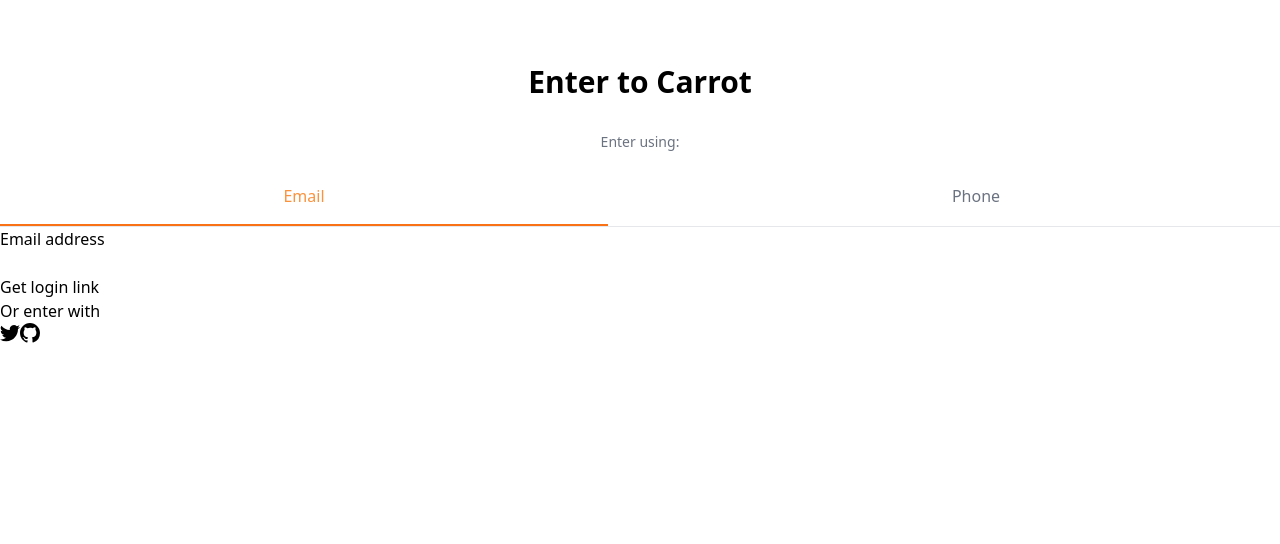
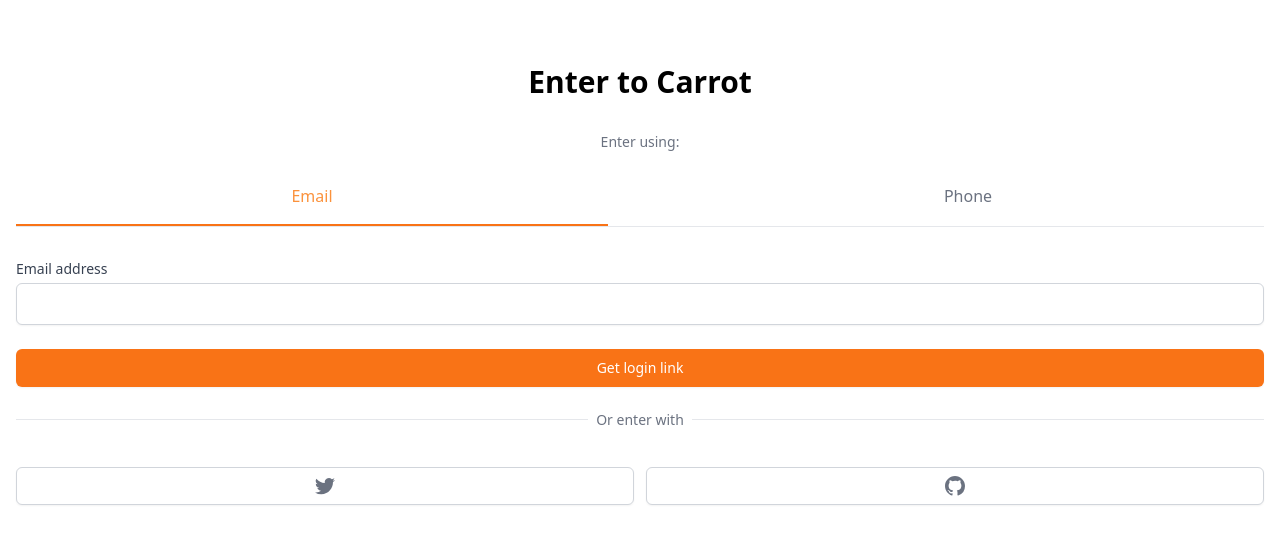
Before and after one commit to whansoo/carrot-market, a Next.js app: page /enter in a window 1280 px wide. Shown: the top 544 px of the page. Built offline with nearby package versions, Linux system fonts and the light colour scheme.

Commit message:
feat: tailwind practice 회원가입 폼 완성

```diff
--- a/package.json
+++ b/package.json
@@ -9,6 +9,7 @@
     "lint": "next lint"
   },
   "dependencies": {
+    "@tailwindcss/forms": "^0.5.3",
     "@types/node": "18.14.6",
     "@types/react": "18.0.28",
     "@types/react-dom": "18.0.11",
--- a/pages/enter.tsx
+++ b/pages/enter.tsx
@@ -10,7 +10,7 @@
   const onEmailClick = () => setMethod("email");
   const onPhoneClick = () => setMethod("phone");
   return (
-    <div className="mt-16">
+    <div className="mt-16 px-4">
       <h3 className="text-3xl font-bold text-center">Enter to Carrot</h3>
       <div className="mt-8">
         <div className="flex flex-col items-center">
@@ -23,34 +23,35 @@
             onClick={onPhoneClick}>Phone</button>
           </div>
         </div>
-        <form>
-          <label>
+        <form className="flex flex-col mt-8">
+          <label className="text-sm font-medium text-gray-700">
             {method === "email" ? "Email address" : null}
             {method === "phone" ? "Phone number" : null}
           </label>
-          <div>
-            {method === "email" ? <input type="email" required /> : null}
+          <div className="mt-1">
+            {method === "email" ? <input type="email"
+            className="appearance-none w-full px-3 py-2 border border-gray-300 rounded-md shadow-sm placeholder-gray-400 focus:outline-none focus:ring-orange-500 focus:border-orange-500" required /> : null}
             {method === "phone" ? (
-              <div>
-                <span>+82</span>
-                <input type="number" required />
+              <div className="flex rounded-md shadow-sm">
+                <span className="flex justify-center items-center px-3 border rounded-l-md border-r-0 border-gray-300 bg-gray-50 text-gray-500 select-none text-sm">+82</span>
+                <input type="number" className="appearance-none w-full px-3 py-2 border border-gray-300 rounded-md rounded-l-none shadow-sm placeholder-gray-400 focus:outline-none focus:ring-orange-500 focus:border-orange-500" required />
               </div>
             ) : null}
           </div>
-          <button>
+          <button className="mt-6 bg-orange-500 hover:bg-orange-600 text-white py-2 px-4 border border-transparent rounded-md shadow-sm text-sm font-medium focus:ring-2 focus:ring-offset-2 focus:ring-orange-500 focus:outline-none">
             {method === "email" ? "Get login link" : null}
             {method === "phone" ? "Get one-time password" : null}
           </button>
         </form>
-        <div>
-          <div>
-            <div />
-            <div>
-              <span>Or enter with</span>
+        <div className="mt-8">
+          <div className="relative">
+            <div className="absolute w-full border-t borer-gray-300"/>
+            <div className="relative -top-3 text-center">
+              <span className="bg-white px-2 text-sm text-gray-500">Or enter with</span>
             </div>
           </div>
-          <div>
-            <button>
+          <div className="grid grid-cols-2 gap-3 mt-6">
+            <button className="flex justify-center items-center py-2 px-4 border border-gray-300 rounded-md shadow-sm bg-white text-sm font-medium text-gray-500 hover:bg-gray-50">
               <svg
                 className="w-5 h-5"
                 aria-hidden="true"
@@ -60,7 +61,7 @@
                 <path d="M6.29 18.251c7.547 0 11.675-6.253 11.675-11.675 0-.178 0-.355-.012-.53A8.348 8.348 0 0020 3.92a8.19 8.19 0 01-2.357.646 4.118 4.118 0 001.804-2.27 8.224 8.224 0 01-2.605.996 4.107 4.107 0 00-6.993 3.743 11.65 11.65 0 01-8.457-4.287 4.106 4.106 0 001.27 5.477A4.073 4.073 0 01.8 7.713v.052a4.105 4.105 0 003.292 4.022 4.095 4.095 0 01-1.853.07 4.108 4.108 0 003.834 2.85A8.233 8.233 0 010 16.407a11.616 11.616 0 006.29 1.84" />
               </svg>
             </button>
-            <button>
+            <button className="flex justify-center items-center py-2 px-4 border border-gray-300 rounded-md shadow-sm bg-white text-sm font-medium text-gray-500 hover:bg-gray-50">
               <svg
                 className="w-5 h-5"
                 aria-hidden="true"
--- a/tailwind.config.js
+++ b/tailwind.config.js
@@ -5,5 +5,5 @@
     extend: {},
   },
   darkMode:"class",
-  plugins: [],
+  plugins: [require("@tailwindcss/forms")],
 }
```
Also changed, not shown: 1 other file (tests, documents, lock files or other folders).
